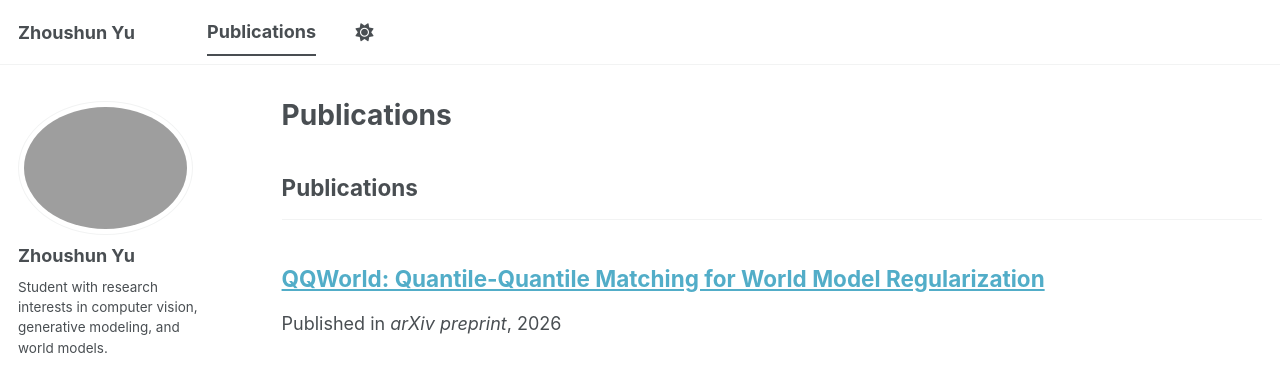
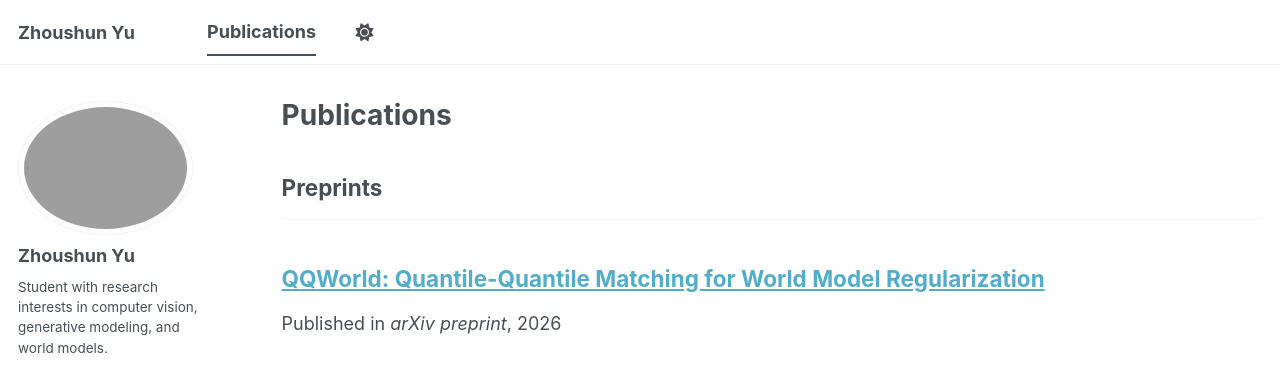
Before and after one commit to Zhoushun-Yu/Zhoushun-Yu.github.io, a Jekyll site: the page built from _pages/publications.html, in a window 1280 px wide. Shown: the top 365 px of the page. Built offline with Jekyll 4.4.1, drawn with Linux system fonts in a browser that asks for light colours; a style sheet for code colours, icons or effects is not loaded.

Commit message:
Update _config.yml

```diff
--- a/_config.yml
+++ b/_config.yml
@@ -85,7 +85,7 @@ author:
 # Publication Category - The following the list of publication categories and their headings
 publication_category:
   manuscripts:
-    title: "Publications"
+    title: "Preprints"
 
 
 # Site Settings
```
